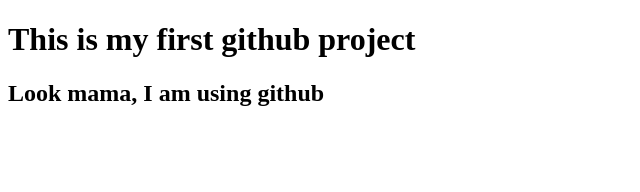
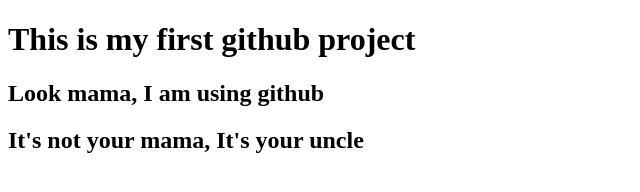
Before and after one commit to sunny31247/first-assignment-v1, a plain HTML site: page index.html in a window 1280 px wide. Shown: the whole page, without its empty margins (0-640 px from the left). Drawn offline with Linux system fonts and the light colour scheme.

Commit message:
Update index.html

```diff
--- a/index.html
+++ b/index.html
@@ -8,6 +8,7 @@
 <body>
     <h1>This is my first github project</h1>
     <h2>Look mama, I am using github</h2>
+    <h2>It's not your mama, It's your uncle</h2>
 
 </body>
 </html>
```
